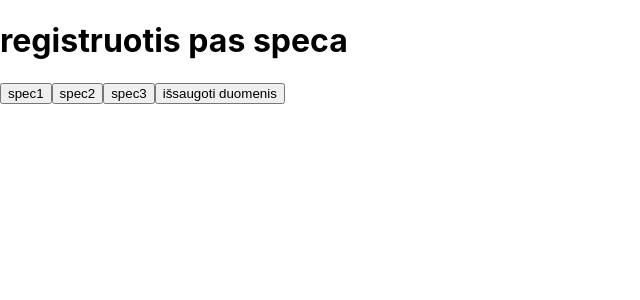
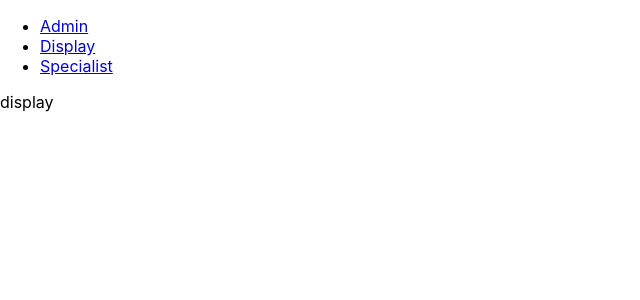
Before and after one commit to slawcka/Nfq2019, a React (Create React App) app: page /display in a window 1280 px wide. Shown: the top 300 px of the page, without its empty margins (0-640 px from the left). Built offline with nearby package versions, Linux system fonts and the light colour scheme.

Commit message:
add: save to local, register

```diff
--- a/package.json
+++ b/package.json
@@ -5,6 +5,7 @@
   "dependencies": {
     "react": "^16.9.0",
     "react-dom": "^16.9.0",
+    "react-router-dom": "^5.0.1",
     "react-scripts": "3.1.1"
   },
   "scripts": {
--- a/src/App.js
+++ b/src/App.js
@@ -1,6 +1,9 @@
 import React, { Component } from 'react';
+import { BrowserRouter as Router, Route, Link } from "react-router-dom";
 import './App.css';
 import Admin from './components/Admin';
+import Specialist from './components/Specialist';
+import Display from './components/Display';
 
 class App extends Component {
   state = {
@@ -67,9 +70,27 @@ class App extends Component {
       return <p>loading..</p>
     } else {
       return (
-        <div>
-          <Admin toLocalStorage={this.saveToLocalStorage} addClient={this.addClient} />
+        <Router>
+          <div>
+          <ul>
+          <li>
+            <Link to="/">Admin</Link>
+          </li>
+          <li>
+            <Link to="/display">Display</Link>
+          </li>
+          <li>
+            <Link to="/specialist">Specialist</Link>
+          </li>
+        </ul>
+
+          <Route exact path="/" component={Admin} toLocalStorage={this.saveToLocalStorage} addClient={this.addClient} />
+        <Route path="/display" component={Display} />
+        <Route path="/specialist" component={Specialist} />
         </div>
+
+        </Router>
+
       );
     }
 
--- /dev/null
+++ b/src/components/Display.jsx
@@ -0,0 +1,11 @@
+import React from 'react';
+
+const Display = () => {
+    return (
+        <div>
+          display
+        </div>
+    );
+};
+
+export default Display;
--- /dev/null
+++ b/src/components/Specialist.jsx
@@ -0,0 +1,11 @@
+import React from 'react';
+
+const Specialist = () => {
+    return (
+        <div>
+            specialist
+        </div>
+    );
+};
+
+export default Specialist;
```
Also changed, not shown: 1 other file (tests, documents, lock files or other folders).
